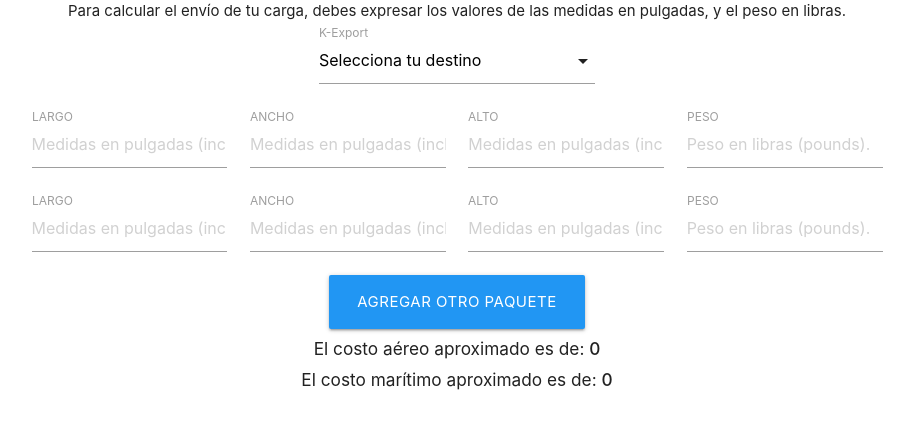
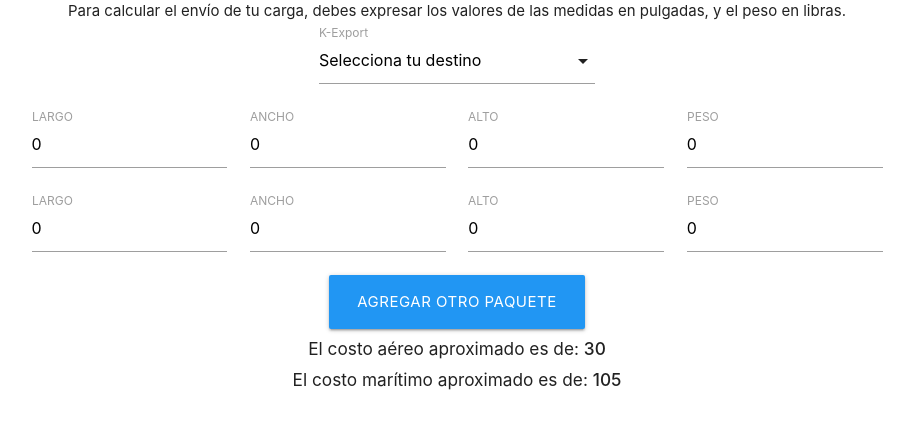
Before and after one commit to vsis/minicalc, a plain HTML site: page calculadora/index.html in a window 1280 px wide. Both pictures are taken after a click on the link "AGREGAR OTRO PAQUETE". Shown: the part 136-564 px from the top of the page, without its empty margins (183-1097 px from the left). Drawn offline with nearby package versions, Linux system fonts and the light colour scheme.

Commit message:
Fixed clone behaviour and non-number values

```diff
--- a/calculadora/index.html
+++ b/calculadora/index.html
@@ -29,26 +29,44 @@
     </div>
     <!-- inputs y valores -->
     <div class="col s12 m12">
-      <div id="box">
+        <div hidden id="box">
           <div class="input-field col m3">
-              <input name="length" placeholder="Medidas en pulgadas (inches)." type="text" class="validate" onchange="print_prices();" required>
+              <input name="length" placeholder="Medidas en pulgadas (inches)." type="text" class="validate" onchange="print_prices();" required value=0>
               <label>LARGO</label>
             </div>
           <div class="input-field col m3">
-              <input name="width" placeholder="Medidas en pulgadas (inches)." type="text" class="validate" onchange="print_prices();" required>
+              <input name="width" placeholder="Medidas en pulgadas (inches)." type="text" class="validate" onchange="print_prices();" required value=0>
               <label>ANCHO</label>
             </div>
           <div class="input-field col m3">
-              <input name="height" placeholder="Medidas en pulgadas (inches)." type="text" class="validate" onchange="print_prices();" required>
+              <input name="height" placeholder="Medidas en pulgadas (inches)." type="text" class="validate" onchange="print_prices();" required value=0>
               <label>ALTO</label>
             </div>
           <div class="input-field col m3">
-              <input name="weight" placeholder="Peso en libras (pounds)." type="text" class="validate" onchange="print_prices();" required>
+              <input name="weight" placeholder="Peso en libras (pounds)." type="text" class="validate" onchange="print_prices();" required value=0>
               <label>PESO</label>
           </div>
-      </div>
+        </div>
+        <div>
+          <div class="input-field col m3">
+              <input name="length" placeholder="Medidas en pulgadas (inches)." type="text" class="validate" onchange="print_prices();" required value=0>
+              <label>LARGO</label>
+            </div>
+          <div class="input-field col m3">
+              <input name="width" placeholder="Medidas en pulgadas (inches)." type="text" class="validate" onchange="print_prices();" required value=0>
+              <label>ANCHO</label>
+            </div>
+          <div class="input-field col m3">
+              <input name="height" placeholder="Medidas en pulgadas (inches)." type="text" class="validate" onchange="print_prices();" required value=0>
+              <label>ALTO</label>
+            </div>
+          <div class="input-field col m3">
+              <input name="weight" placeholder="Peso en libras (pounds)." type="text" class="validate" onchange="print_prices();" required value=0>
+              <label>PESO</label>
+          </div>
+        </div>
         <!-- Al darle click al botón, se debe agregar otra caja. -->
-      <a class="waves-effect waves-light btn-large blue" href="#!" onclick="clone_box();" >Agregar otro paquete</a>
+      <a class="waves-effect waves-light btn-large blue" href="#!" onclick="clone_box(); print_prices();" >Agregar otro paquete</a>
     </div>
     <div class="col s12 calculo-r">
       <!-- Respuesta de la calculadora -->
--- a/calculadora/init.js
+++ b/calculadora/init.js
@@ -41,10 +41,10 @@ function print_prices() {
     var total_maritime = 0;
     var total_aereal = 0;
     for (var i = 0; i < boxes; i++) {
-        var height = height_tags[i].value;
-        var width  = width_tags[i].value;
-        var length = length_tags[i].value;
-        var weight = weight_tags[i].value;
+        var height = ! isNaN(height_tags[i].value) ? height_tags[i].value : 0;
+        var width  = ! isNaN(width_tags[i].value) ? width_tags[i].value : 0;
+        var length = ! isNaN(length_tags[i].value) ? length_tags[i].value : 0;
+        var weight = ! isNaN(weight_tags[i].value) ? weight_tags[i].value : 0;
         var maritime = get_price(false, height, width, length, weight);
         var aereal   = get_price(true, height, width, length, weight);
         total_maritime += maritime;
@@ -57,5 +57,7 @@ function print_prices() {
 function clone_box() {
     var box = $('#box')[0];
     var cloned = box.cloneNode(true);
+    cloned.hidden = false;
+    cloned.id = "";
     box.parentNode.insertBefore(cloned, box);
 }
```
